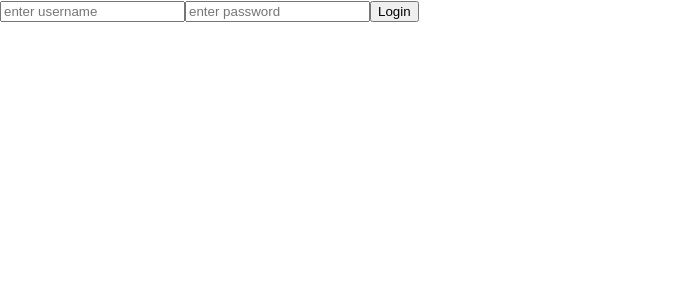
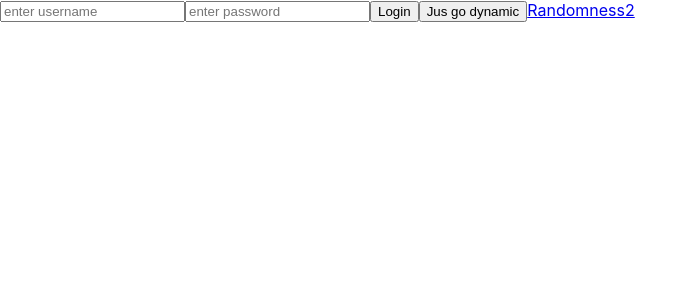
Before and after one commit to rosanyonghang/movietutorial, a React (Create React App) app: page / in a window 1280 px wide. Shown: the top 300 px of the page, without its empty margins (0-697 px from the left). Built offline with nearby package versions, Linux system fonts and the light colour scheme; a web font is replaced by a local one.

Commit message:
Add dynamic programmatic routing

```diff
--- a/src/layouts/AuthLayout.js
+++ b/src/layouts/AuthLayout.js
@@ -1,5 +1,6 @@
 import {useState, useEffect} from "react";
 import {useLocation, useNavigate} from "react-router";
+import {Link} from "react-router-dom";
 
 export const AuthLayout = () => {
     let [count, setCount] = useState(0);
@@ -35,6 +36,8 @@ export const AuthLayout = () => {
             <input type="text" name={"password"} onChange={formHandler} value={creds.password}
                    placeholder={"enter password"}/>
             <button type={"submit"}>Login</button>
+            <button onClick={()=> navigate('/randomness')}>Jus go dynamic</button>
+            <Link to={'/randomness2'}>Randomness2</Link>
         </form>
     </div>
 }
--- a/src/pages/Dynamic.js
+++ b/src/pages/Dynamic.js
@@ -3,5 +3,7 @@ import {useParams} from "react-router";
 export const DynamicRoute = () => {
     const params = useParams();
     console.log(params);
-    return <div>DynamicRoute</div>
+    return <div>
+        <h1>params: {params.rambilas}</h1>
+    </div>
 }
```
